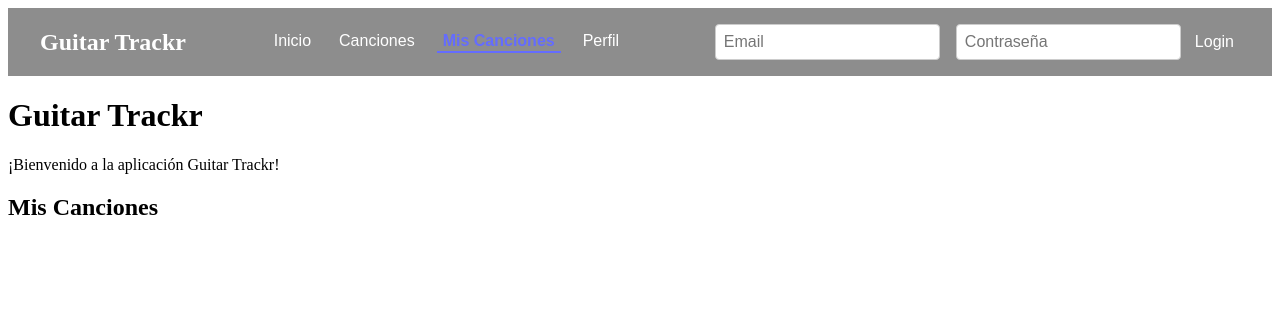
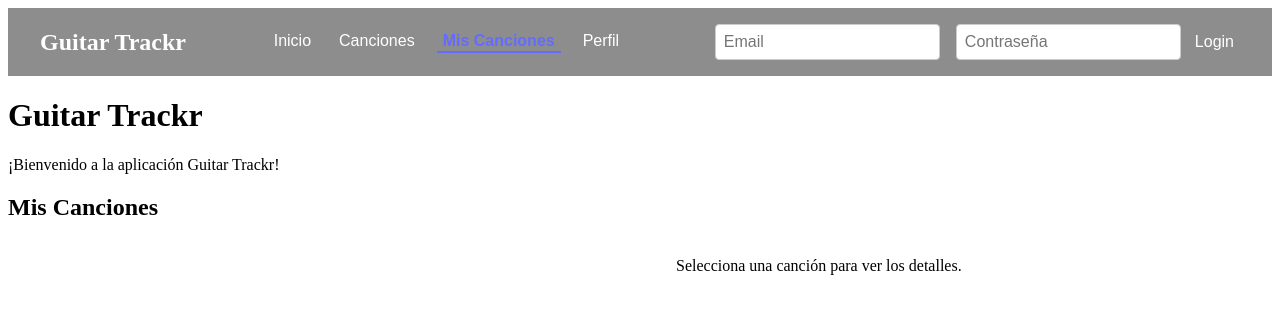
Before and after one commit to darroyo083/guitar-trackr-react, a React (Vite) app: page / in a window 1280 px wide. Both pictures are taken after a click on the button "Mis Canciones". Shown: the top 314 px of the page. Built offline with nearby package versions, Linux system fonts and the light colour scheme.

Commit message:
Añadido detalles de canción en Mis Canciones

```diff
--- a/src/components/mySongs/MySongs.jsx
+++ b/src/components/mySongs/MySongs.jsx
@@ -1,8 +1,9 @@
 import { useContext, useEffect } from 'react';
 import { AppContext } from '../../context/AppContext';
+import SongDetails from '../songDetails/SongDetails';
 
 function MySongs() {
-  const { userSongs, fetchUserSongs, removeSongFromUser } = useContext(AppContext);
+  const { userSongs, fetchUserSongs, removeSongFromUser, selectedSong, setSelectedSong } = useContext(AppContext);
 
   useEffect(() => {
     fetchUserSongs(); // Cargar las canciones del usuario al montar el componente
@@ -11,16 +12,21 @@ function MySongs() {
   return (
     <div>
       <h2>Mis Canciones</h2>
-      <ul>
+      <div style={{ display: 'flex', gap: '2rem' }}>
+        <ul style={{ flex: 1 }}>
           {userSongs.map((song) => (
-          <li key={song.song_id}>
-            <div>
+            <li key={song.song_id} style={{ marginBottom: '1rem' }}>
+              <div onClick={() => setSelectedSong(song)} style={{ cursor: 'pointer' }}>
                 {song.title} - {song.artist}
               </div>
               <button onClick={() => removeSongFromUser(song.song_id)}>Quitar del repertorio</button>
             </li>
           ))}
         </ul>
+        <div style={{ flex: 1 }}>
+          <SongDetails />
+        </div>
+      </div>
     </div>
   );
 }
--- a/src/context/AppContext.jsx
+++ b/src/context/AppContext.jsx
@@ -4,10 +4,10 @@ export const AppContext = createContext();
 
 export function AppProvider({ children }) {
   const [songs, setSongs] = useState([]);
-  const [selectedSong, setSelectedSong] = useState(null);
-  const [user, setUser] = useState(null); // Estado para el usuario autenticado
-  const [activeSection, setActiveSection] = useState('home'); // Estado para la sección activa
-  const [userSongs, setUserSongs] = useState([]); // Canciones del usuario logueado
+  const [selectedSong, setSelectedSong] = useState(null); // Estado para la canción seleccionada
+  const [user, setUser] = useState(null);
+  const [activeSection, setActiveSection] = useState('home');
+  const [userSongs, setUserSongs] = useState([]);
 
   const login = (userData) => {
     const userWithId = {
@@ -113,7 +113,7 @@ export function AppProvider({ children }) {
         songs,
         setSongs,
         selectedSong,
-        setSelectedSong,
+        setSelectedSong, // Asegúrate de incluir esta función
         user,
         login,
         logout,
@@ -122,7 +122,7 @@ export function AppProvider({ children }) {
         addSongToUser,
         removeSongFromUser,
         userSongs,
-        fetchUserSongs, // Añadir la función al contexto
+        fetchUserSongs,
       }}
     >
       {children}
```
Lines whose indentation alone changed are shown as unchanged.
